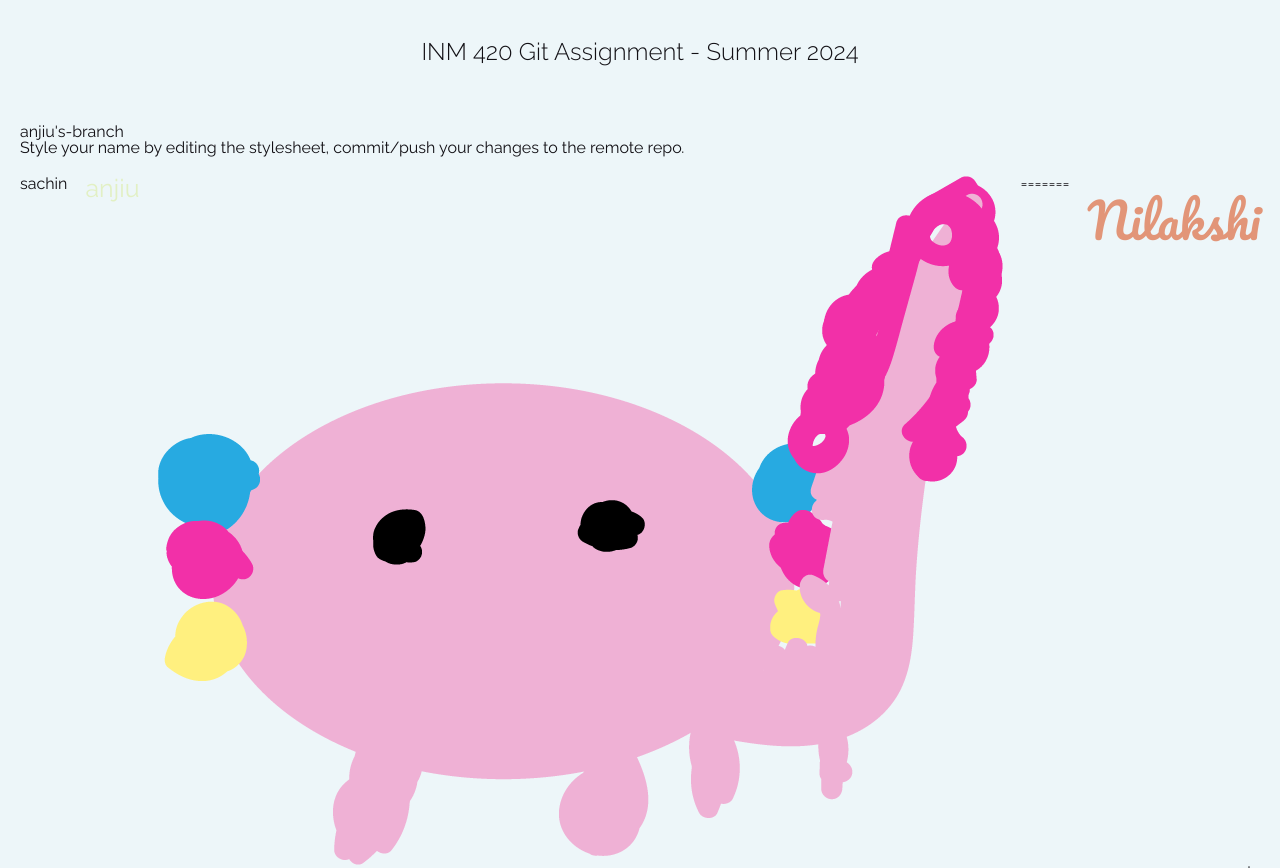
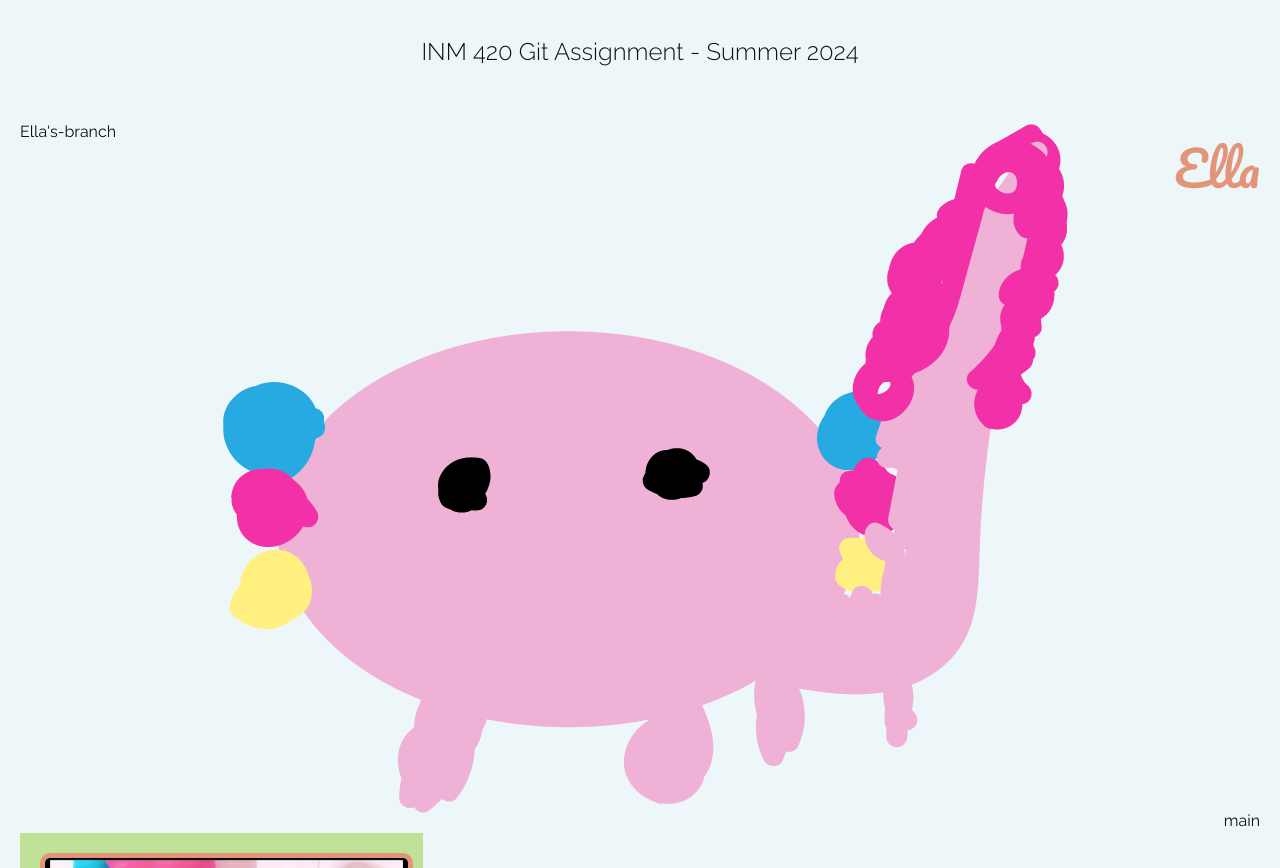
Before and after one commit to zainmalik1187/INM420-Assignment-Summer24, a website: page public/index.html in a window 1280 px wide. Shown: the top 868 px of the page. Drawn offline with nearby package versions, Linux system fonts and the light colour scheme; files whose address does not match are found by name; a web font is replaced by a local one.

Commit message:
initiate

```diff
--- a/public/index.html
+++ b/public/index.html
@@ -32,14 +32,9 @@
     </header>
 
     <main>
-anjiu's-branch
-        <p>Style your name by editing the stylesheet, commit/push your changes to the remote repo.</p>
-        <h1>sachin</h1>
-        <h2>anjiu</h2>
+Ella's-branch
         <img src="../public/assets/images/axe.png">
-=======
-
-        <h1 class="name">Nilakshi</h1>
+        <h1 class="name">Ella</h1>
         <div class="image-container">
             <img src="public\assets\images\nilaksh222i.PNG.jpg" alt="Image">
         </div>
```
